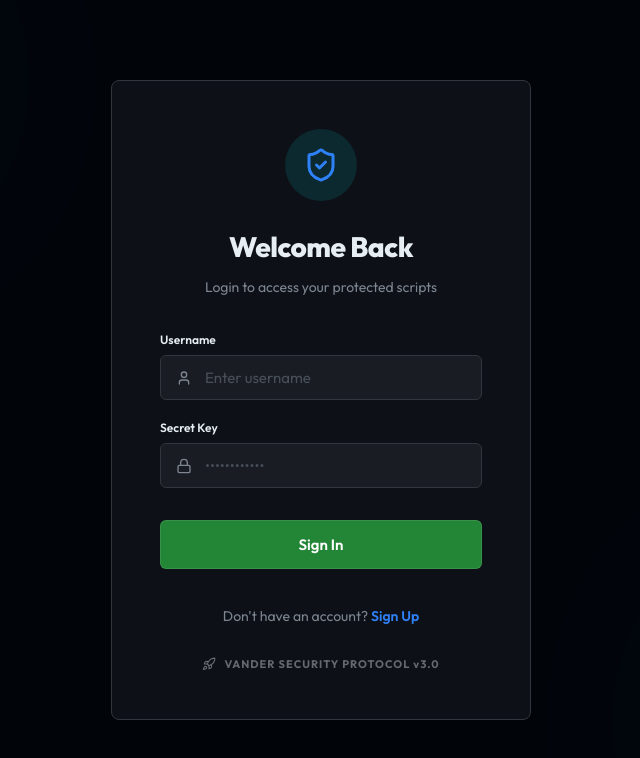
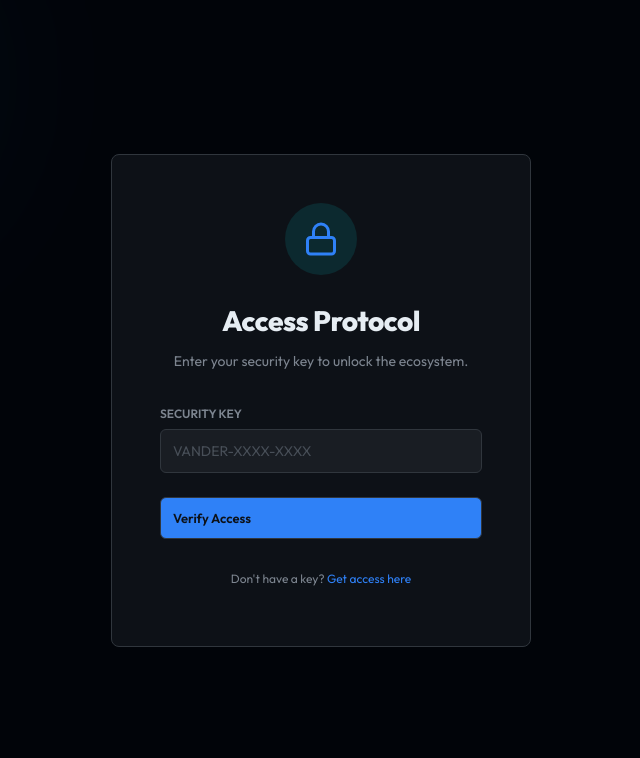
Before and after one commit to ypibsvanderdev/vander-lua-code-defender, a React (Vite) app: page / in a window 1280 px wide. Shown: the top 758 px of the page, without its empty margins (319-959 px from the left). Built offline with nearby package versions, Linux system fonts and the light colour scheme.

Commit message:
Add Key Gate protocol and verify-key endpoint

```diff
--- a/src/App.jsx
+++ b/src/App.jsx
@@ -21,6 +21,8 @@ function App() {
 
     // Authentication State
     const [user, setUser] = useState(JSON.parse(localStorage.getItem('vander_hub_user')) || null);
+    const [isKeyVerified, setIsKeyVerified] = useState(localStorage.getItem('vander_key_verified') === 'true');
+    const [accessKey, setAccessKey] = useState('');
     const [loginUsername, setLoginUsername] = useState('');
     const [loginPassword, setLoginPassword] = useState('');
     const [authError, setAuthError] = useState('');
@@ -107,6 +109,23 @@ function App() {
         setUser(null);
         localStorage.removeItem('vander_hub_user');
         setView('login');
+    };
+
+    const handleVerifyKey = async () => {
+        if (!accessKey.trim()) return setAuthError('Please enter a key');
+        try {
+            const r = await fetch(`${API}/verify-key`, {
+                method: 'POST',
+                headers: { 'Content-Type': 'application/json' },
+                body: JSON.stringify({ key: accessKey.trim(), hwid: navigator.userAgent }) // Simple HWID simulation
+            });
+            const d = await r.json();
+            if (d.success) {
+                setIsKeyVerified(true);
+                localStorage.setItem('vander_key_verified', 'true');
+                setAuthError('');
+            } else { setAuthError(d.error); }
+        } catch (e) { setAuthError('Connection failed'); }
     };
 
     const createRepo = async () => {
@@ -227,6 +246,48 @@ function App() {
     }, []);
 
     // ==================== RENDER ====================
+    if (!isKeyVerified) {
+        return (
+            <div style={{ height: '100vh', width: '100vw', background: 'var(--bg-main)', display: 'flex', alignItems: 'center', justifyContent: 'center', position: 'relative', overflow: 'hidden' }}>
+                <div style={{ position: 'absolute', top: '-10%', left: '-10%', width: '40%', height: '40%', background: 'radial-gradient(circle, var(--accent-glow) 0%, transparent 70%)', filter: 'blur(100px)', opacity: 0.3 }}></div>
+                <motion.div
+                    initial={{ opacity: 0, scale: 0.95 }}
+                    animate={{ opacity: 1, scale: 1 }}
+                    className="repo-card"
+                    style={{ width: '420px', padding: '48px', textAlign: 'center', position: 'relative', zIndex: 10, cursor: 'default' }}
+                >
+                    <div style={{ width: '72px', height: '72px', borderRadius: '50%', background: 'rgba(0, 255, 255, 0.1)', display: 'flex', alignItems: 'center', justifyContent: 'center', margin: '0 auto 28px' }}>
+                        <Lock size={36} color="var(--accent-color)" />
+                    </div>
+                    <h1 style={{ fontSize: '28px', fontWeight: 800, margin: '0 0 10px', letterSpacing: '-0.5px' }}>Access Protocol</h1>
+                    <p style={{ color: 'var(--text-secondary)', fontSize: '14px', marginBottom: '36px' }}>Enter your security key to unlock the ecosystem.</p>
+
+                    <div className="input-group" style={{ textAlign: 'left', marginBottom: '24px' }}>
+                        <label style={{ fontSize: '12px', fontWeight: 600, color: 'var(--text-secondary)', marginBottom: '8px', display: 'block' }}>SECURITY KEY</label>
+                        <input
+                            type="text"
+                            className="search-box"
+                            style={{ width: '100%', padding: '12px' }}
+                            placeholder="VANDER-XXXX-XXXX"
+                            value={accessKey}
+                            onChange={(e) => setAccessKey(e.target.value)}
+                        />
+                    </div>
+
+                    {authError && <div style={{ color: '#f85149', fontSize: '12px', marginBottom: '20px' }}>{authError}</div>}
+
+                    <button className="btn" style={{ width: '100%', padding: '12px', background: 'var(--accent-color)', color: '#0d1117', marginBottom: '20px' }} onClick={handleVerifyKey}>
+                        Verify Access
+                    </button>
+
+                    <p style={{ fontSize: '12px', color: 'var(--text-secondary)' }}>
+                        Don't have a key? <a href="https://vander-key-store.onrender.com" target="_blank" style={{ color: 'var(--accent-color)', textDecoration: 'none' }}>Get access here</a>
+                    </p>
+                </motion.div>
+            </div>
+        );
+    }
+
     if (!user) {
         const isLogin = view === 'login';
         return (
```
Also changed, not shown: server.js (+18 -0 lines), vanderhub_db.json (+7 -0 lines).
